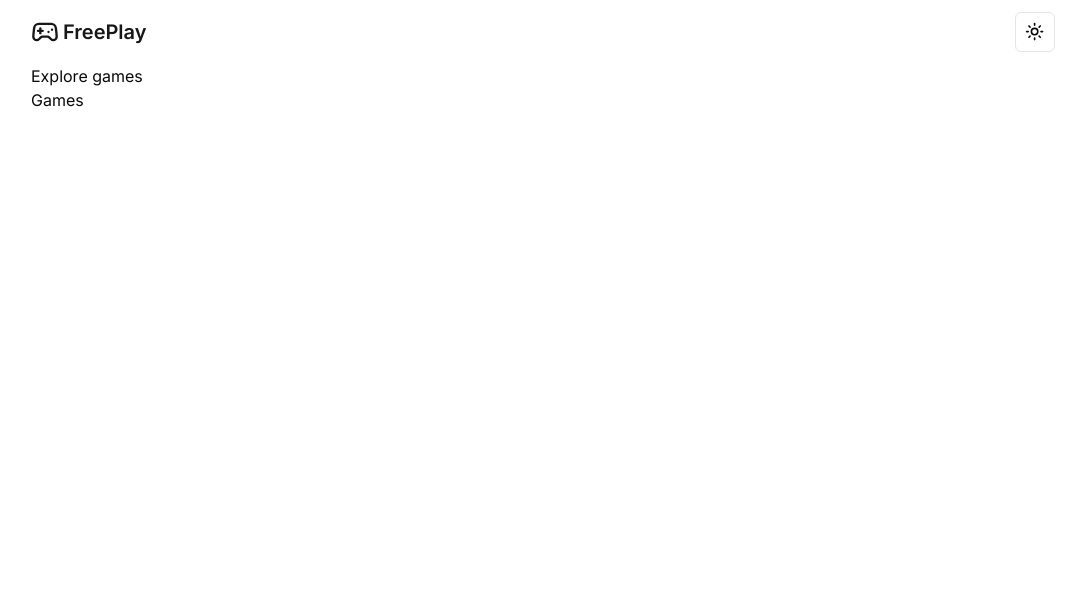
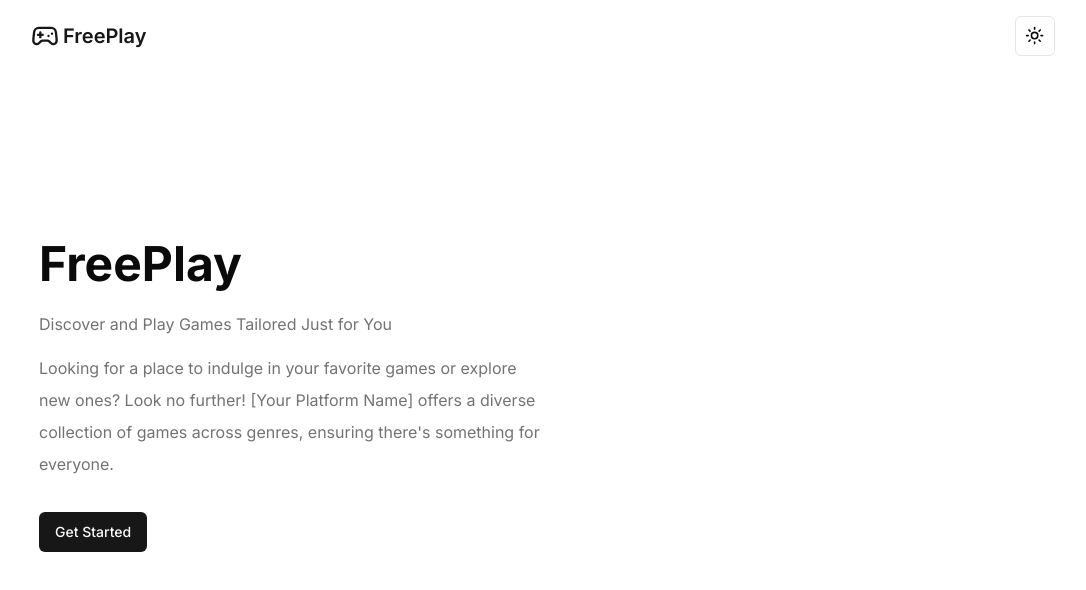
Before and after one commit to tanuj830/FreePlay, a Next.js app: page / in a window 1280 px wide. Shown: the top 590 px of the page, without its empty margins (97-1183 px from the left). Built offline with nearby package versions, Linux system fonts and the light colour scheme.

Commit message:
worked on specfic game page

```diff
--- a/app/page.tsx
+++ b/app/page.tsx
@@ -1,11 +1,27 @@
+import { Button } from "@/components/ui/button";
 import Image from "next/image";
 import Link from "next/link";
 
 export default function Home() {
   return (
-    <main>
-      <h1>Explore games</h1>
-      <Link href="/games">Games</Link>
+    <main className="flex justify-start items-center h-[80vh] pl-2">
+      <div className="w-[50%] flex flex-col gap-4">
+        <h1 className="text-5xl font-bold my-2">
+          Free<span className="">Play</span>
+        </h1>
+        <p className="text-muted-foreground">
+          Discover and Play Games Tailored Just for You
+        </p>
+        <p className="leading-8 text-muted-foreground">
+          Looking for a place to indulge in your favorite games or explore new
+          ones? Look no further! [Your Platform Name] offers a diverse
+          collection of games across genres, ensuring there's something for
+          everyone.
+        </p>
+        <Link href="/games" className="mt-4">
+          <Button>Get Started</Button>
+        </Link>
+      </div>
     </main>
   );
 }
--- a/components/game/FetchAllGames.tsx
+++ b/components/game/FetchAllGames.tsx
@@ -93,7 +93,7 @@ const FetchAllGames = ({ games }: FetchAllGamesProps) => {
   return (
     <div className="transition-all duration-1000">
       <div className="pb-3">
-        <div className="py-5 flex items-center gap-3 justify-center z-[1000]">
+        <div className="py-5 flex items-center gap-3 justify-start z-[1000]">
           <Combobox
             setValue={setValue}
             setCombobox={setCombox}
--- a/components/game/ShowSpecificGame.tsx
+++ b/components/game/ShowSpecificGame.tsx
@@ -73,11 +73,11 @@ const ShowSpecificGame: React.FC<Game> = ({ game }) => {
                 <CarouselContent className="w-full">
                   {game.screenshots?.map((img, index) => (
                     <CarouselItem key={index} className="w-full">
-                      <div className="p-1 w-full">
+                      <div className=" w-full">
                         <img
                           src={img.image}
                           alt="screenshots"
-                          className="rounded-xl object-cover"
+                          className="rounded-md object-cover"
                         />
                       </div>
                     </CarouselItem>
@@ -88,7 +88,7 @@ const ShowSpecificGame: React.FC<Game> = ({ game }) => {
               </Carousel>
             ) : (
               <img
-                className=" rounded-md shadow-sm fade w-full"
+                className=" rounded-md shadow-sm fade w-full h-full lg:h-[70vh]"
                 src={game.thumbnail}
                 alt="poster"
               />
--- a/components/home/Navbar.tsx
+++ b/components/home/Navbar.tsx
@@ -7,7 +7,7 @@ import { ThemeButton } from "../theme/themeButton";
 
 const Navbar = () => {
   return (
-    <nav className="w-full py-3 ">
+    <nav className="w-full py-4 ">
       <div className="flex justify-between items-center gap-12">
         <div>
           <Link
```
